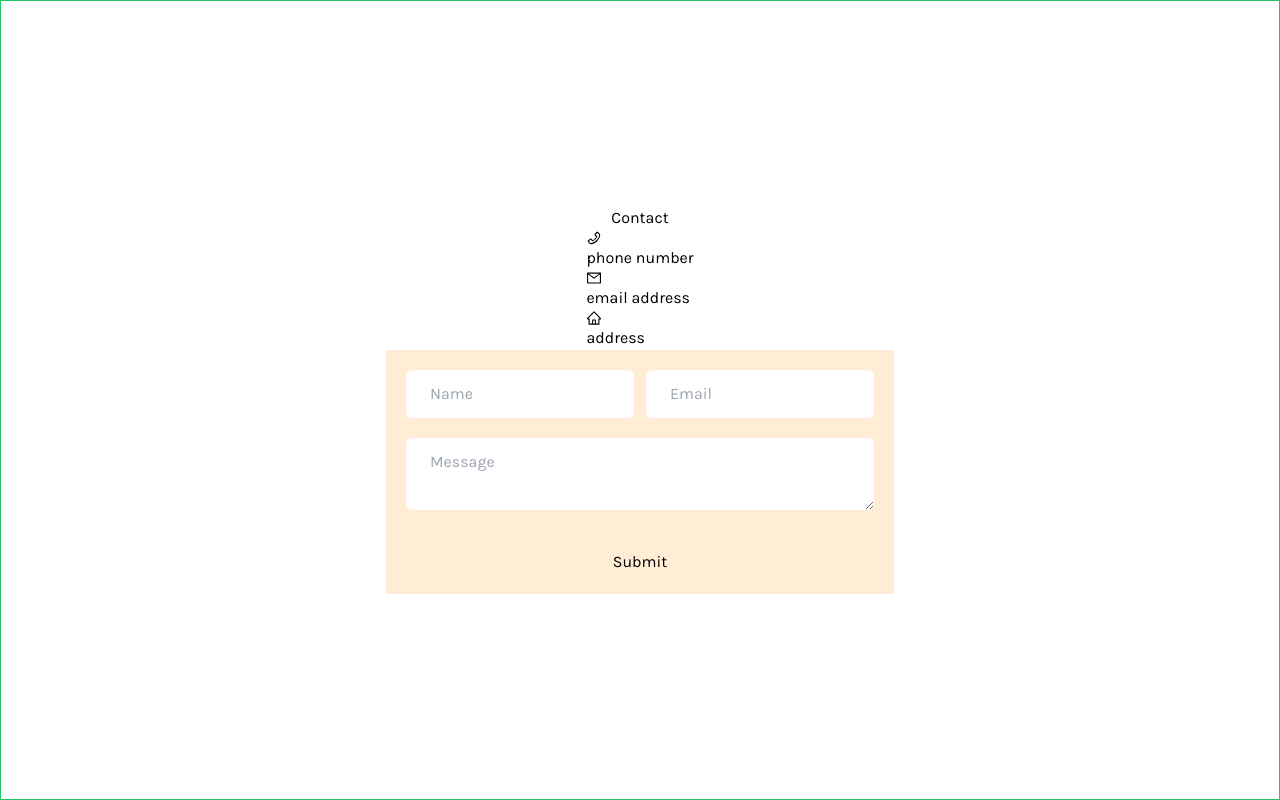
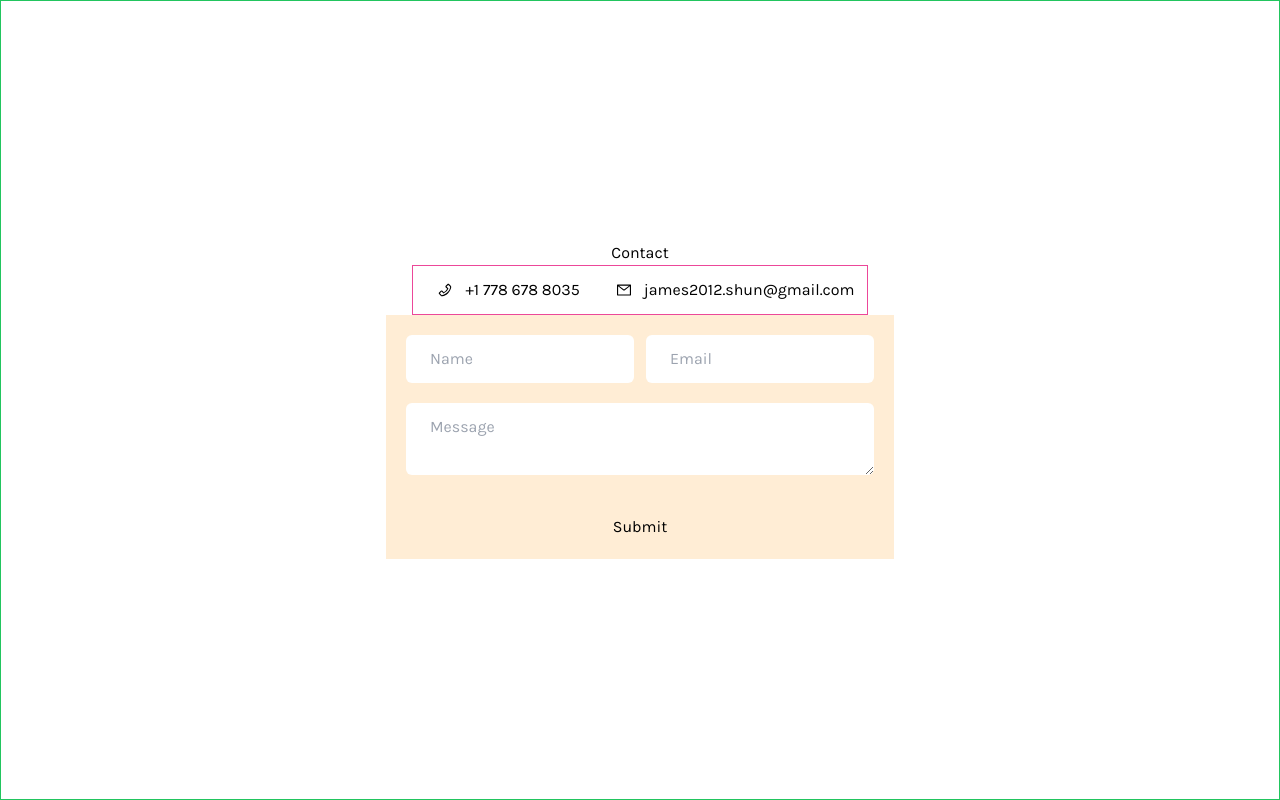
Before and after one commit to whiskey711/my-website-app, a Next.js app: page / in a window 1280 px wide. Shown: the part 2468-3268 px from the top of the page. Built offline with nearby package versions, Linux system fonts and the light colour scheme; a web font is replaced by a local one.

Commit message:
style change

```diff
--- a/components/Contact.js
+++ b/components/Contact.js
@@ -1,5 +1,5 @@
 import { useForm } from "react-hook-form";
-import { AiOutlinePhone, AiOutlineMail, AiOutlineHome } from "react-icons/ai";
+import { AiOutlinePhone, AiOutlineMail } from "react-icons/ai";
 
 export default function Contact() {
 
@@ -16,18 +16,14 @@ export default function Contact() {
   return (
     <div className="border border-green-500 min-h-screen flex flex-col justify-center items-center">
       <h1>Contact</h1>
-      <div>
-        <div>
-          <AiOutlinePhone />
-          <p>phone number</p>
+      <div className="border border-pink-500 flex">
+        <div className="flex items-center justify-center m-3">
+          <AiOutlinePhone className="mx-3"/>
+          <p>+1 778 678 8035</p>
         </div>
-        <div>
-          <AiOutlineMail />
-          <p>email address</p>
-        </div>
-        <div>
-          <AiOutlineHome />
-          <p>address</p>
+        <div className="flex items-center justify-center m-3">
+          <AiOutlineMail className="mx-3"/>
+          <p>james2012.shun@gmail.com</p>
         </div>
       </div>
       <form
```
